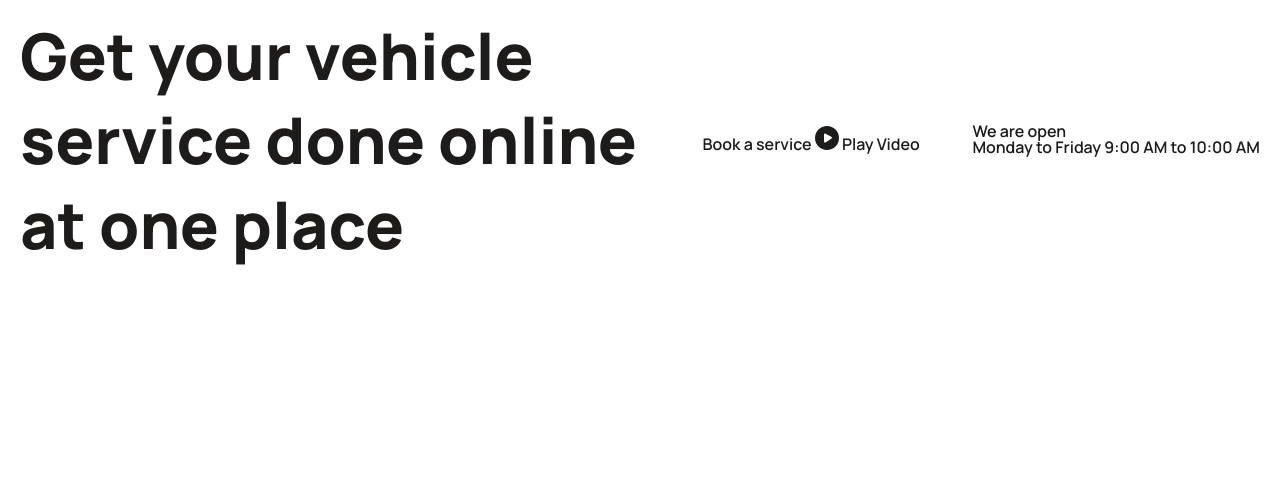
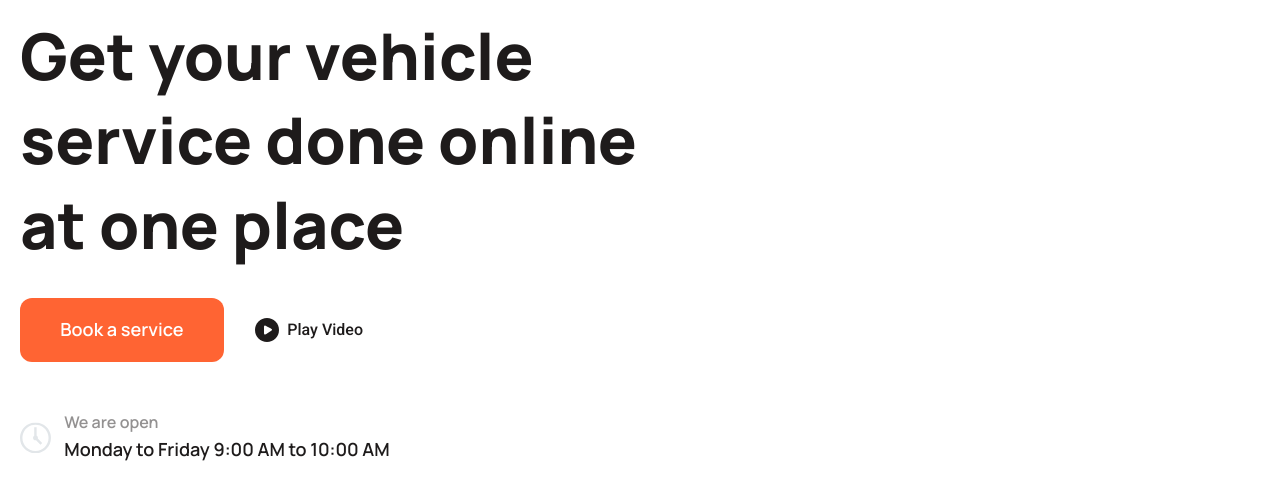
Before and after one commit to darksideparadise/auto, a plain HTML site: page index.html in a window 1280 px wide. Shown: the part 77-576 px from the top of the page. Drawn offline with Linux system fonts and the light colour scheme.

Commit message:
Update style.css

```diff
--- a/css/style.css
+++ b/css/style.css
@@ -23,9 +23,7 @@ html, body {
 .header {
 }
 .header__top {
-
 }
-
 .header__top-box {
     display: flex;
     justify-content: space-between;
@@ -102,70 +100,94 @@ html, body {
 .header__body {
 }
 .header__body-box {
-    color: #1E1B1B;
-}
-.header__content {
     display: flex;
     justify-content: space-between;
     align-items: center;
-    flex-wrap: wrap;
+}
+.header__content {
+    margin-right: 21.13px;
 }
 .header__body-title {
     font-weight: 800;
     line-height: 84.532px;
     font-size: 64.405px;
     max-width: 630px;
+    color: #1E1B1B;
 
 }
-.header__body-button {
-    display: flex;
+.header__btn {
+    display: inline-flex;
+    margin-top: 31.8px;
+
+}
+.header__btn-button {
     padding: 16.101px 40.253px;
+    margin-bottom: 48.51px;
     align-items: flex-start;
     border-radius: 12.076px;
     background: #FF6433;
     color: #ffff;
-
+    font-size: 18.114px;
+    font-weight: 600;
+    line-height: 175%;
 }
-.header__body-button:hover{
+.header__btn-button:hover{
     transform: scale(1.06);
     transition: 0.4s;
 
 }
-.header__body-play {
+.header__btn-play {
+    display: inline-flex;
+    align-items: center;
     font-family: Roboto;
     font-weight: 500;
-    display: inline-flex;
-    align-items: center;
+    color: #1E1B1B;
+    padding-left: 31.49px;
+    margin-bottom: 48.51px;
 }
-.header__body-play svg {
+.header__btn-play svg {
     margin-right: 8px;
 
 }
-.header__body-work {
+.header__open {
+    color: #1E1B1B;
+    position: relative;
+    top: 0;
+    left: 0;
+
+}
+.header__open::before {
+    content: "";
+    display: block;
+    background: url(../images/icons/clock.svg) no-repeat;
+    margin-right: 13.13px;
+    width: 31.133px;
+    height: 31.133px;
+    flex-shrink: 0;
+    position: absolute;
+    top: 50%;
+    left: 0;
+    transform: translateY(-50%);
+}
+.header__open-work {
     font-size: 16.101px;
     font-weight: 500;
     line-height: 24.152px;
     color: #939191;
+    margin-left: 44.263px;
 
 }
-.header__body-time{
+.header__open-time{
     font-size: 18.114px;
     font-weight: 600;
     line-height: 175%;
+    margin-left: 44.263px;
 }
 
+.header__img {
+    margin-top: 76px;
+}
 .header__img-main {
-    padding-top: 76px;
+
 
 }
-.header__img-service {
-    font-size: 24.152px;
-    font-weight: 600;
-    line-height: 36.228px;
-
-}
-.header__img-rating {
-    font-size: 24.152px;
-    font-weight: 600;
-    line-height: 36.228px;
-}
```
